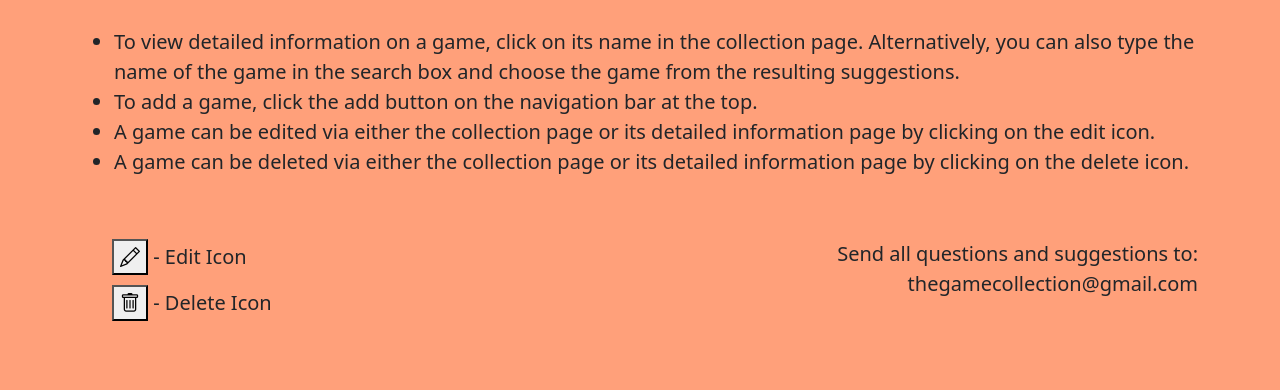
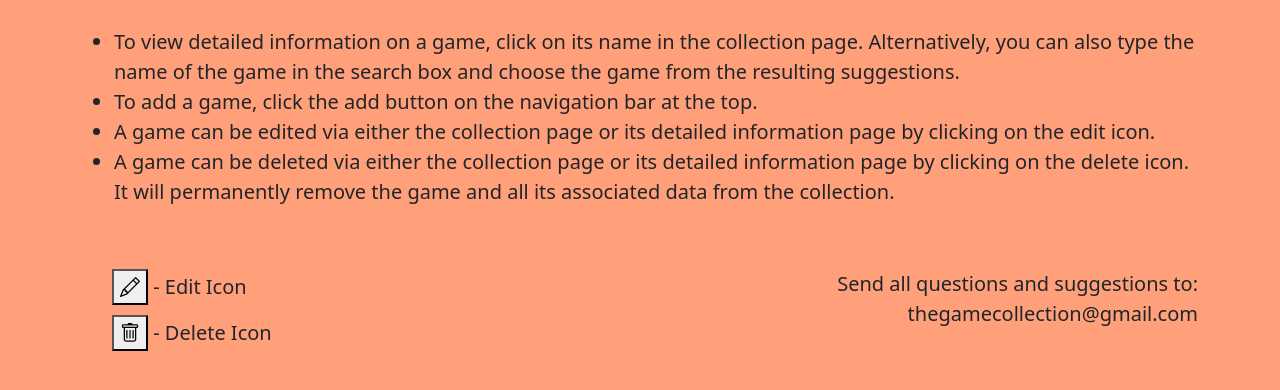
Before and after one commit to Bastion428/MainProgram, a Flask app: page /help in a window 1280 px wide. Shown: the part 157-547 px from the top of the page. Run offline with Flask 3, Linux system fonts and the light colour scheme; the visitor is signed in with stand-in values (Sample User, id 1); some libraries are stand-ins or nearby versions.

Commit message:
Updated some text to include extra information.

```diff
--- a/website/static/index.js
+++ b/website/static/index.js
@@ -64,7 +64,7 @@ function deleteGame(ID, location) {
       req_loc: location
     };
 
-    if (!confirm("Are you sure you want to delete this game?")) {
+    if (!confirm("Are you sure you want to delete this game? This will permanently remove the game from your collection.")) {
         return
     }
 
--- a/website/templates/help.html
+++ b/website/templates/help.html
@@ -9,7 +9,8 @@
         </li>
         <li>To add a game, click the add button on the navigation bar at the top.</li>
         <li>A game can be edited via either the collection page or its detailed information page by clicking on the edit icon.</li>
-        <li>A game can be deleted via either the collection page or its detailed information page by clicking on the delete icon.</li>
+        <li>A game can be deleted via either the collection page or its detailed information page by clicking on the delete icon.
+            It will permanently remove the game and all its associated data from the collection.</li>
     </ul>
     <p>&nbsp;</p>
     <div class="help-div">
```
